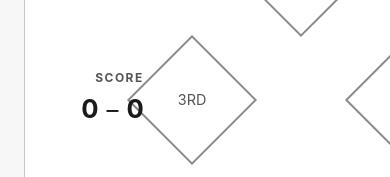
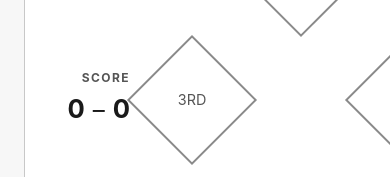
Before and after one commit to alexporasz/beerbaseball-app, a React (Vite) app: page / in a window 390 px wide. Shown: the part 187-364 px from the top of the page. Built offline with nearby package versions, Linux system fonts and the light colour scheme.

Commit message:
Adjust score overlay spacing

```diff
--- a/src/components/diamond.css
+++ b/src/components/diamond.css
@@ -18,7 +18,7 @@
   gap: 0.3rem;
   font-size: clamp(1.85rem, 4vw, 2.5rem);
   font-weight: 700;
-  left: calc(var(--base-offset-horizontal));
+  left: calc(var(--base-offset-horizontal) - 0.5rem);
   bottom: calc(var(--base-offset-vertical) + (var(--base-size) * 0.5));
   transform: translate(calc(-100% - 0.75rem), 50%);
   text-align: right;
@@ -108,8 +108,8 @@
 
   .wire-diamond .score-display {
     font-size: clamp(1.6rem, 6vw, 2.1rem);
-    left: calc(var(--base-offset-horizontal) + 0.35rem);
+    left: calc(var(--base-offset-horizontal) - 0.15rem);
     bottom: calc(var(--base-offset-vertical) + (var(--base-size) * 0.45));
-    transform: translate(calc(-100% - 0.5rem), 40%);
+    transform: translate(calc(-100% - 0.85rem), 40%);
   }
 }
```
